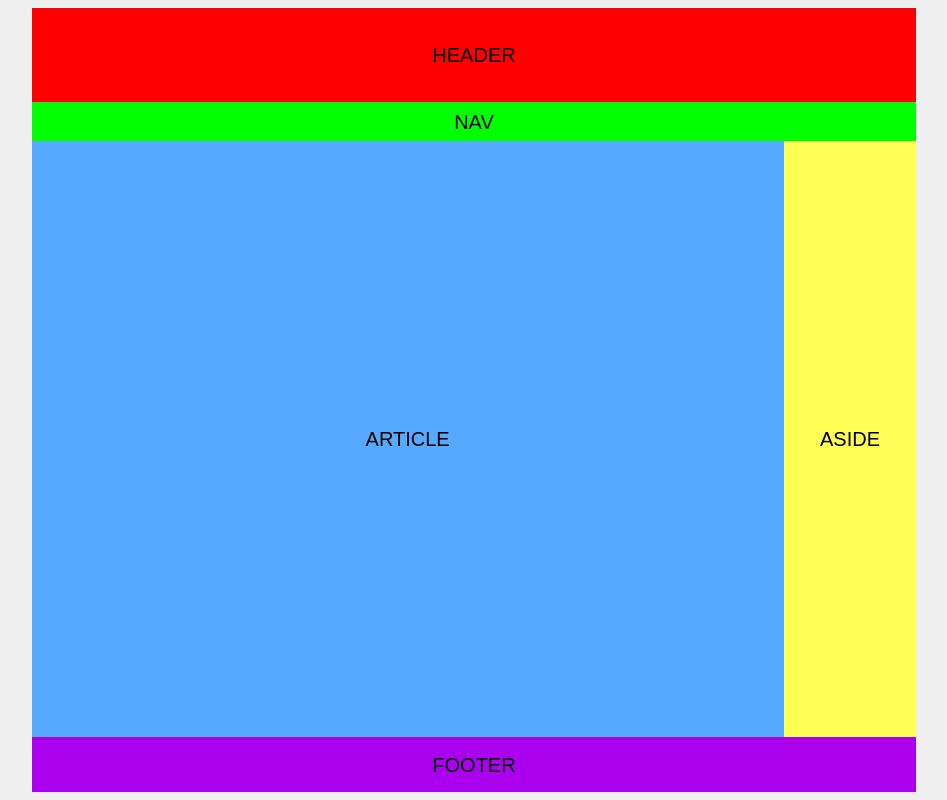
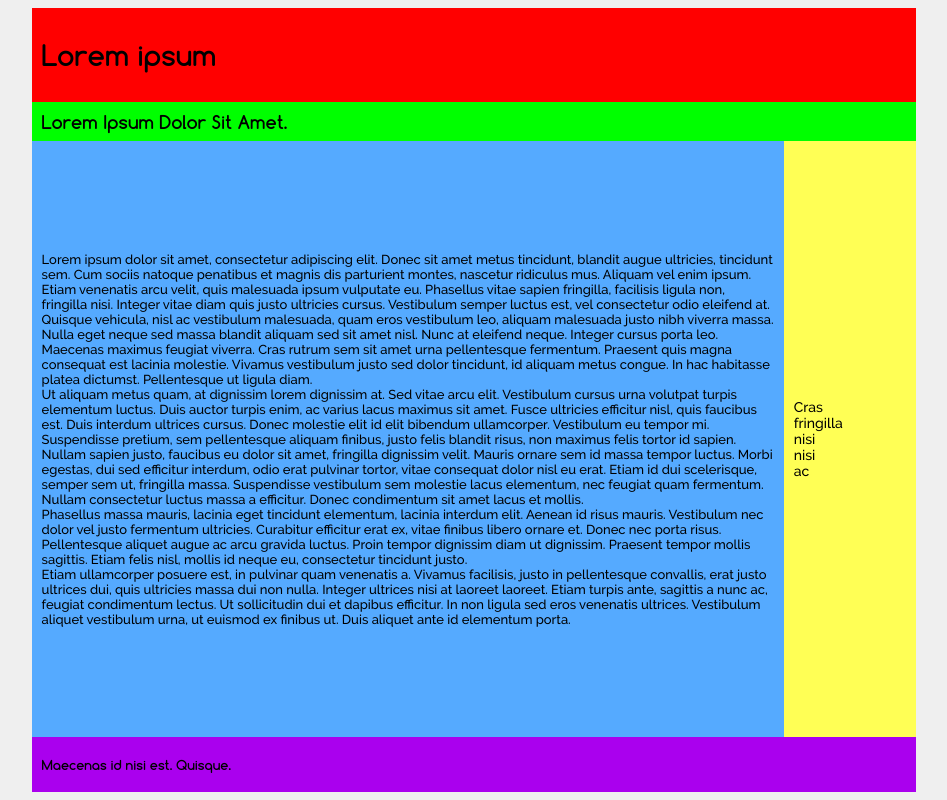
Before and after one commit to ddmontal/StarBrilliance, a plain HTML site: page index.html in a window 1280 px wide. Shown: the whole page, without its empty margins (166-1113 px from the left). Drawn offline with Linux system fonts and the light colour scheme.

Commit message:
Fonts testing

```diff
--- a/index.html
+++ b/index.html
@@ -5,33 +5,56 @@
     <body>
         <section id="page">
             <header>
-                <div class="CentradoVertical">
-                    HEADER
+                <div class="CentradoVertical Base">
+                    Lorem ipsum
                 </div>
             </header>
 
             <nav id="menu">
-                <div class="CentradoVertical">
-                    NAV
+                <div class="CentradoVertical Base">
+                    Lorem Ipsum Dolor Sit Amet.
                 </div>
             </nav>
 
             <section id="content">
                 <article>
-                    <div class="CentradoVertical">
-                    ARTICLE
+                    <div class="CentradoVertical Base">
+                        Lorem ipsum dolor sit amet, consectetur adipiscing elit. Donec sit amet metus tincidunt, blandit augue ultricies, tincidunt sem. Cum sociis natoque penatibus et magnis dis parturient montes, nascetur ridiculus mus. Aliquam vel enim ipsum. Etiam venenatis arcu velit, quis malesuada ipsum vulputate eu. Phasellus vitae sapien fringilla, facilisis ligula non, fringilla nisi. Integer vitae diam quis justo ultricies cursus. Vestibulum semper luctus est, vel consectetur odio eleifend at.
+<br>
+    Quisque vehicula, nisl ac vestibulum malesuada, quam eros vestibulum leo, aliquam malesuada justo nibh viverra massa. Nulla eget neque sed massa blandit aliquam sed sit amet nisl. Nunc at eleifend neque. Integer cursus porta leo. Maecenas maximus feugiat viverra. Cras rutrum sem sit amet urna pellentesque fermentum. Praesent quis magna consequat est lacinia molestie. Vivamus vestibulum justo sed dolor tincidunt, id aliquam metus congue. In hac habitasse platea dictumst. Pellentesque ut ligula diam.
+<br>
+    Ut aliquam metus quam, at dignissim lorem dignissim at. Sed vitae arcu elit. Vestibulum cursus urna volutpat turpis elementum luctus. Duis auctor turpis enim, ac varius lacus maximus sit amet. Fusce ultricies efficitur nisl, quis faucibus est. Duis interdum ultrices cursus. Donec molestie elit id elit bibendum ullamcorper. Vestibulum eu tempor mi. Suspendisse pretium, sem pellentesque aliquam finibus, justo felis blandit risus, non maximus felis tortor id sapien. Nullam sapien justo, faucibus eu dolor sit amet, fringilla dignissim velit. Mauris ornare sem id massa tempor luctus. Morbi egestas, dui sed efficitur interdum, odio erat pulvinar tortor, vitae consequat dolor nisl eu erat. Etiam id dui scelerisque, semper sem ut, fringilla massa. Suspendisse vestibulum sem molestie lacus elementum, nec feugiat quam fermentum. Nullam consectetur luctus massa a efficitur. Donec condimentum sit amet lacus et mollis.
+<br>
+    Phasellus massa mauris, lacinia eget tincidunt elementum, lacinia interdum elit. Aenean id risus mauris. Vestibulum nec dolor vel justo fermentum ultricies. Curabitur efficitur erat ex, vitae finibus libero ornare et. Donec nec porta risus. Pellentesque aliquet augue ac arcu gravida luctus. Proin tempor dignissim diam ut dignissim. Praesent tempor mollis sagittis. Etiam felis nisl, mollis id neque eu, consectetur tincidunt justo.
+<br>
+    Etiam ullamcorper posuere est, in pulvinar quam venenatis a. Vivamus facilisis, justo in pellentesque convallis, erat justo ultrices dui, quis ultricies massa dui non nulla. Integer ultrices nisi at laoreet laoreet. Etiam turpis ante, sagittis a nunc ac, feugiat condimentum lectus. Ut sollicitudin dui et dapibus efficitur. In non ligula sed eros venenatis ultrices. Vestibulum aliquet vestibulum urna, ut euismod ex finibus ut. Duis aliquet ante id elementum porta.
                     </div>
                 </article>
                 <aside>
-                    <div class="CentradoVertical">
-                    ASIDE
+                    <div class="CentradoVertical Base">
+                            <div>
+                                Cras
+                            </div>
+                            <div>
+                                fringilla
+                            </div>
+                            <div>
+                                nisi
+                            </div>
+
+                            <div>
+                                nisi
+                            </div>
+                            <div>
+                                ac
+                            </div>
                     </div>
                 </aside>
             </section>
 
             <footer>
-                <div class="CentradoVertical">
-                    FOOTER
+                <div class="CentradoVertical Base">
+                    Maecenas id nisi est. Quisque.
                 </div>
             </footer>
         </section>
--- a/style.css
+++ b/style.css
@@ -1,7 +1,14 @@
 * {
-    text-align: center;
-    font-family: sans-serif;
-    font-size: 20px;
+}
+
+@font-face {
+    font-family:Comfortaa;
+    src: url("ttf/Comfortaa-Bold.ttf"), url("ttf/Comfortaa-Light.ttf");
+}
+
+@font-face {
+    font-family:Raleway;
+    src: url("ttf/Raleway-Medium.ttf");
 }
 
 body {
@@ -26,11 +33,16 @@ body {
 header {
     height: 12%;
     background-color: #FF0000;
+    font-size: 28px;
+    font-family:"Comfortaa", sans-serif;
 }
+
 
 nav {
     height: 5%;
     background-color: #00FF00;
+    font-size: 18px;
+    font-family:"Comfortaa", sans-serif;
 }
 
 #content {
@@ -42,6 +54,8 @@ article {
     height: 100%;
     float: left;
     background-color: #55AAFF;
+    font-size: 13px;
+    font-family: 'Raleway', sans-serif;
 }
 
 aside {
@@ -49,9 +63,20 @@ aside {
     height: 100%;
     float: right;
     background-color: #FFFF55;
+    margin: 0;
+    font-size: 14px;
+    font-family: 'Raleway', sans-serif;
 }
+
 
 footer {
     height: 7%;
     background-color: #AA00EE;
+    font-size: 13px;
+    font-family: 'Comfortaa', sans-serif;
 }
+
+
+.base {
+    padding: 10px;
+}
```
Also changed, not shown: ttf/Comfortaa-Bold.ttf (added), ttf/Comfortaa-Light.ttf (added), ttf/Raleway-Medium.ttf (added).
